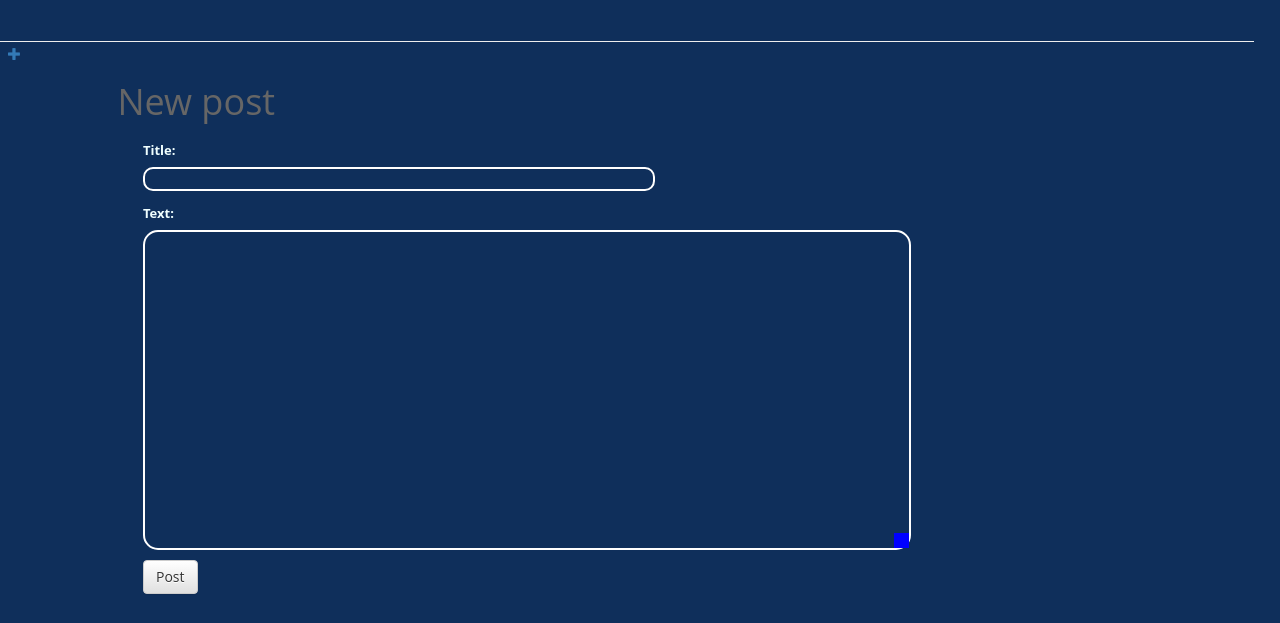
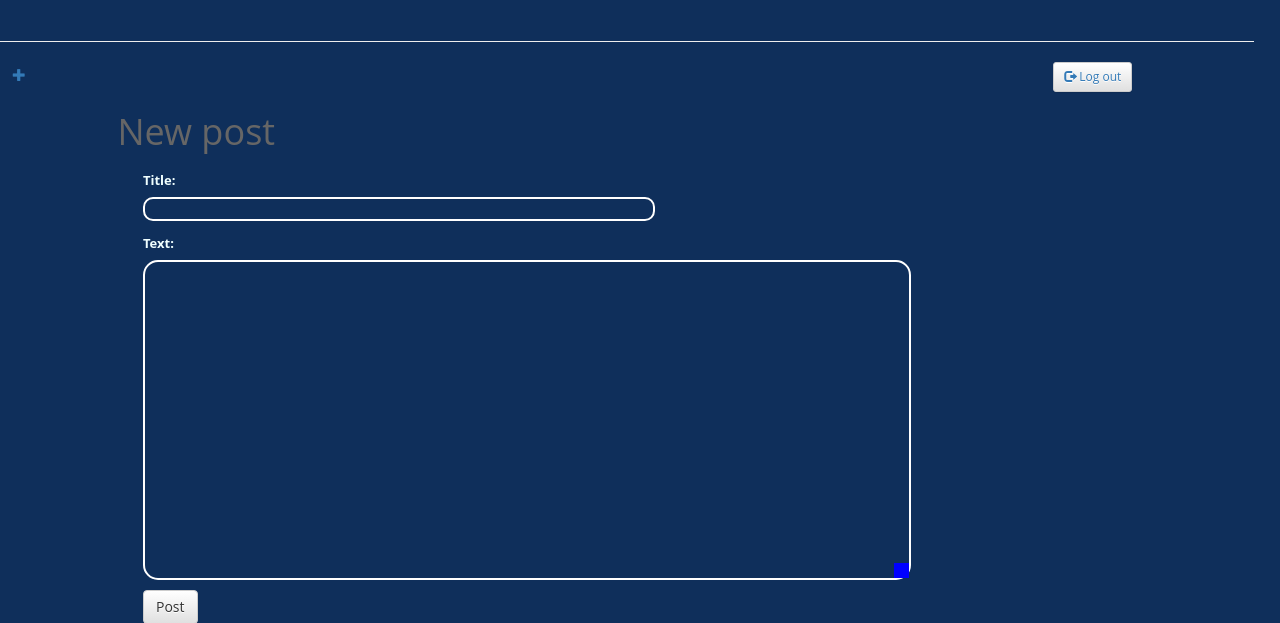
Before and after one commit to calebdsouza/Blog-Website-Django, a Django app: page /post/new/ in a window 1280 px wide. Shown: the part 85-708 px from the top of the page. Run offline with Django 3.2, Linux system fonts and the light colour scheme; the visitor is signed in with stand-in values (Sample User, id 1); some libraries are stand-ins or nearby versions.

Commit message:
Added a logout button to base.html

```diff
--- a/blogsite/static/CSS/blog.css
+++ b/blogsite/static/CSS/blog.css
@@ -145,7 +145,7 @@ p {
 }
 .glyphicon-plus {
     margin-top: -2vh !important;
-    margin-left: 1vh !important;
+    margin-left: 1vw !important;
 }
 
 form {
@@ -174,3 +174,7 @@ label {
     width: 60vw;
 
 }
+
+#logout{
+    margin-left: 80vw !important;
+}
--- a/blogsite/templates/blog/base.html
+++ b/blogsite/templates/blog/base.html
@@ -13,6 +13,11 @@
     </div>
     {% if user.is_authenticated %}
         <a href="{% url 'post_new' %}" class="top-menu"><span class="glyphicon glyphicon-plus"></span></a>
+        <button id = 'logout' type="button" class="btn btn-default btn-sm">
+          <a href="https://cd7.pythonanywhere.com/admin/logout/" class="top-menu"><span class="glyphicon glyphicon-log-out"></span> Log out</a>
+        </button>
+    {% else %}
+        <a href="https://cd7.pythonanywhere.com/admin" class="top-menu"><span class="glyphicon glyphicon-plus"></span></a>
     {% endif %}
     <div class="content container">
         <div class="row">
```
